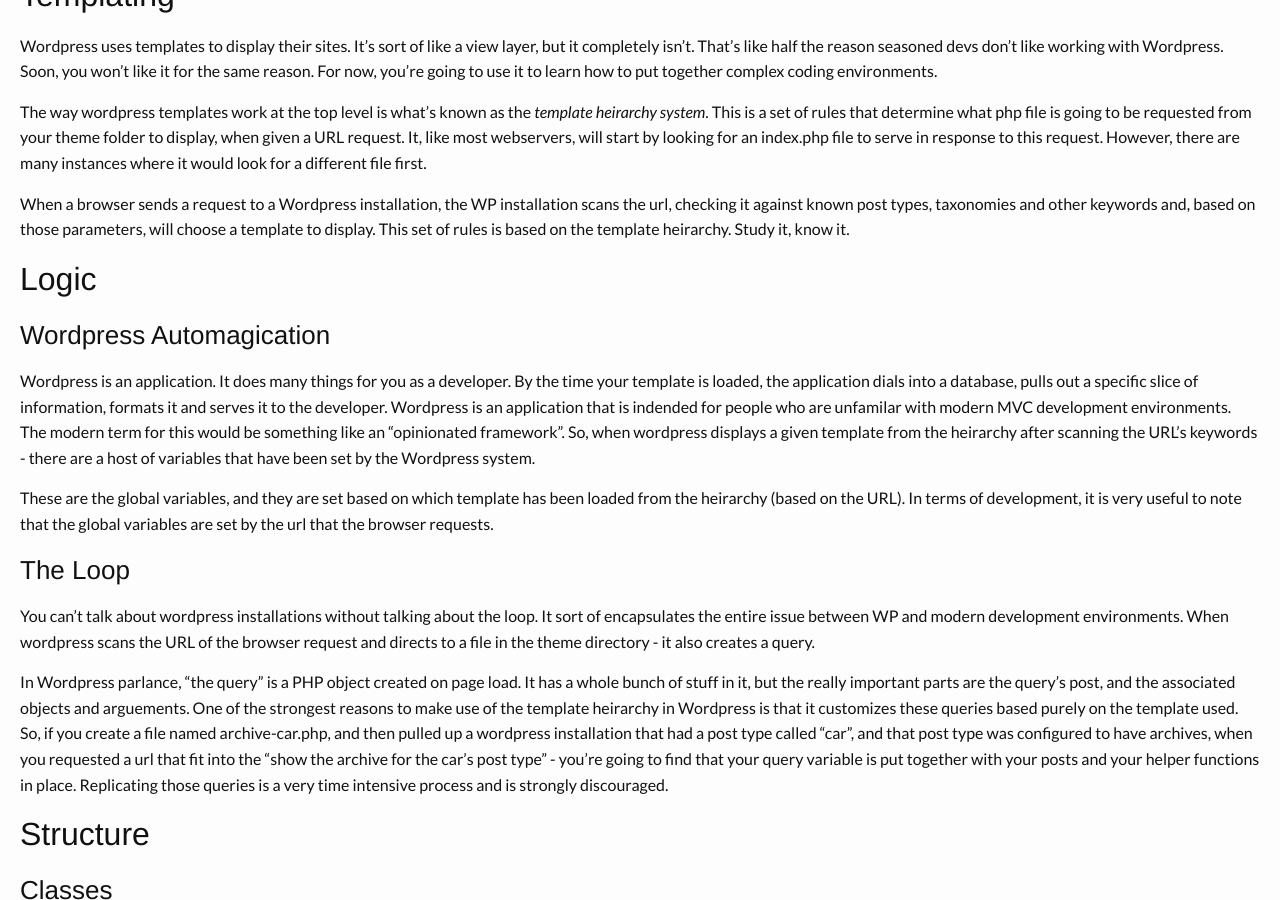
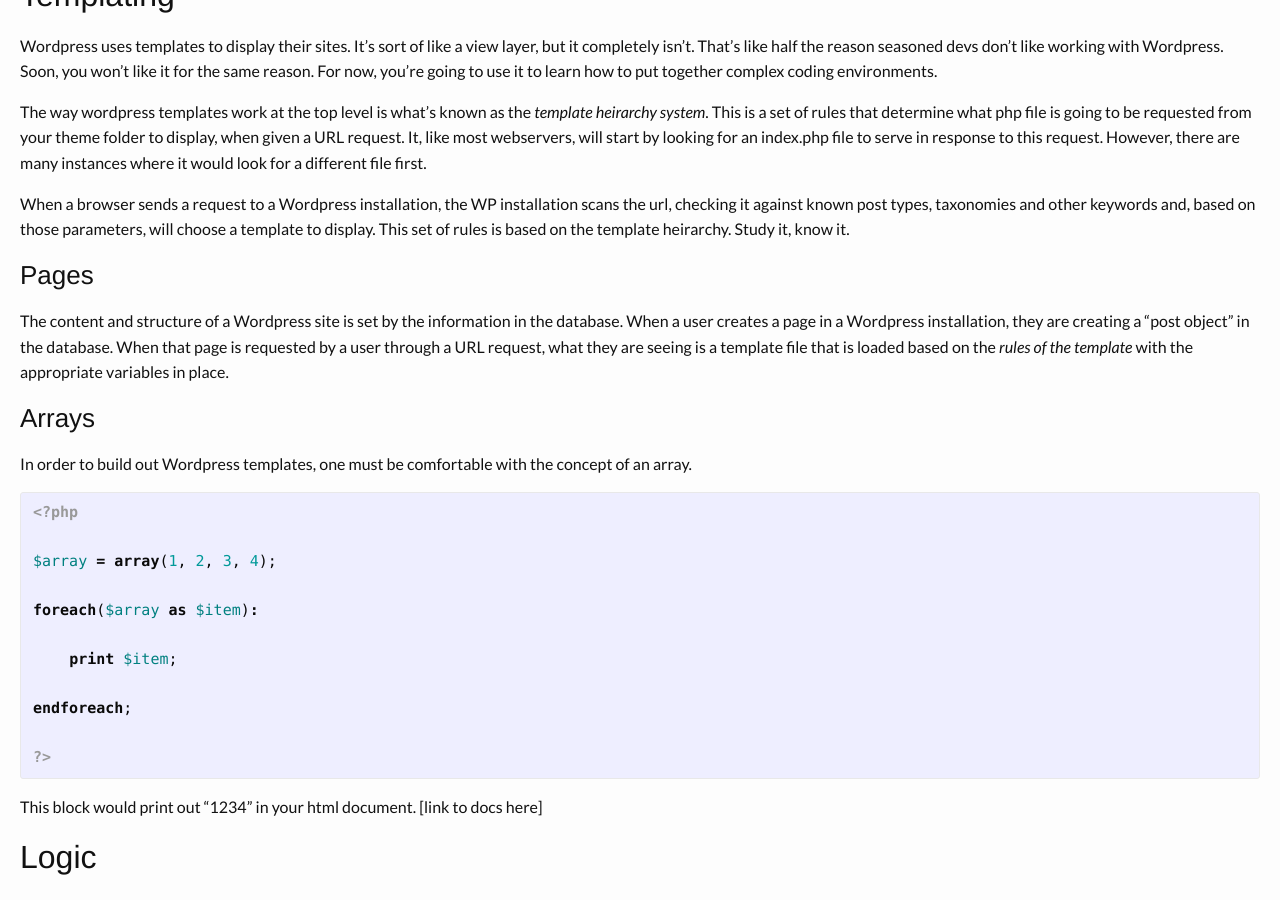
Before and after one commit to ghurson/Eat-Ship-and-Go-Home, a Jekyll site: the page built from _posts/2016-01-08-introduction-to-wordpress.md, in a window 1280 px wide and 900 px high, scrolled down 778 px. Built offline with Jekyll 4.4.1, drawn with Linux system fonts in a browser that asks for light colours; nearby versions of some CDN libraries.

Commit message:
adding a little bit to the wp post

```diff
--- a/_posts/2016-01-08-introduction-to-wordpress.md
+++ b/_posts/2016-01-08-introduction-to-wordpress.md
@@ -20,6 +20,33 @@
 The way wordpress templates work at the top level is what's known as the *template heirarchy system*. This is a set of rules that determine what php file is going to be requested from your theme folder to display, when given a URL request. It, like most webservers, will start by looking for an index.php file to serve in response to this request. However, there are many instances where it would look for a different file first.
 
 When a browser sends a request to a Wordpress installation, the WP installation scans the url, checking it against known post types, taxonomies and other keywords and, based on those parameters, will choose a template to display. This set of rules is based on the template heirarchy. Study it, know it.
+
+### Pages
+
+The content and structure of a Wordpress site is set by the information in the database. When a user creates a page in a Wordpress installation, they are creating a "post object" in the database. When that page is requested by a user through a URL request, what they are seeing is a template file that is loaded based on the *rules of the template* with the appropriate variables in place.
+
+### Arrays
+
+In order to build out Wordpress templates, one must be comfortable with the concept of an array.
+
+
+{% highlight php %}
+
+<?php
+
+$array = array(1, 2, 3, 4);
+
+foreach($array as $item):
+
+    print $item;
+
+endforeach;
+
+?>
+
+{% endhighlight %}
+
+This block would print out "1234" in your html document. [link to docs here]
 
 ## Logic
 
```
